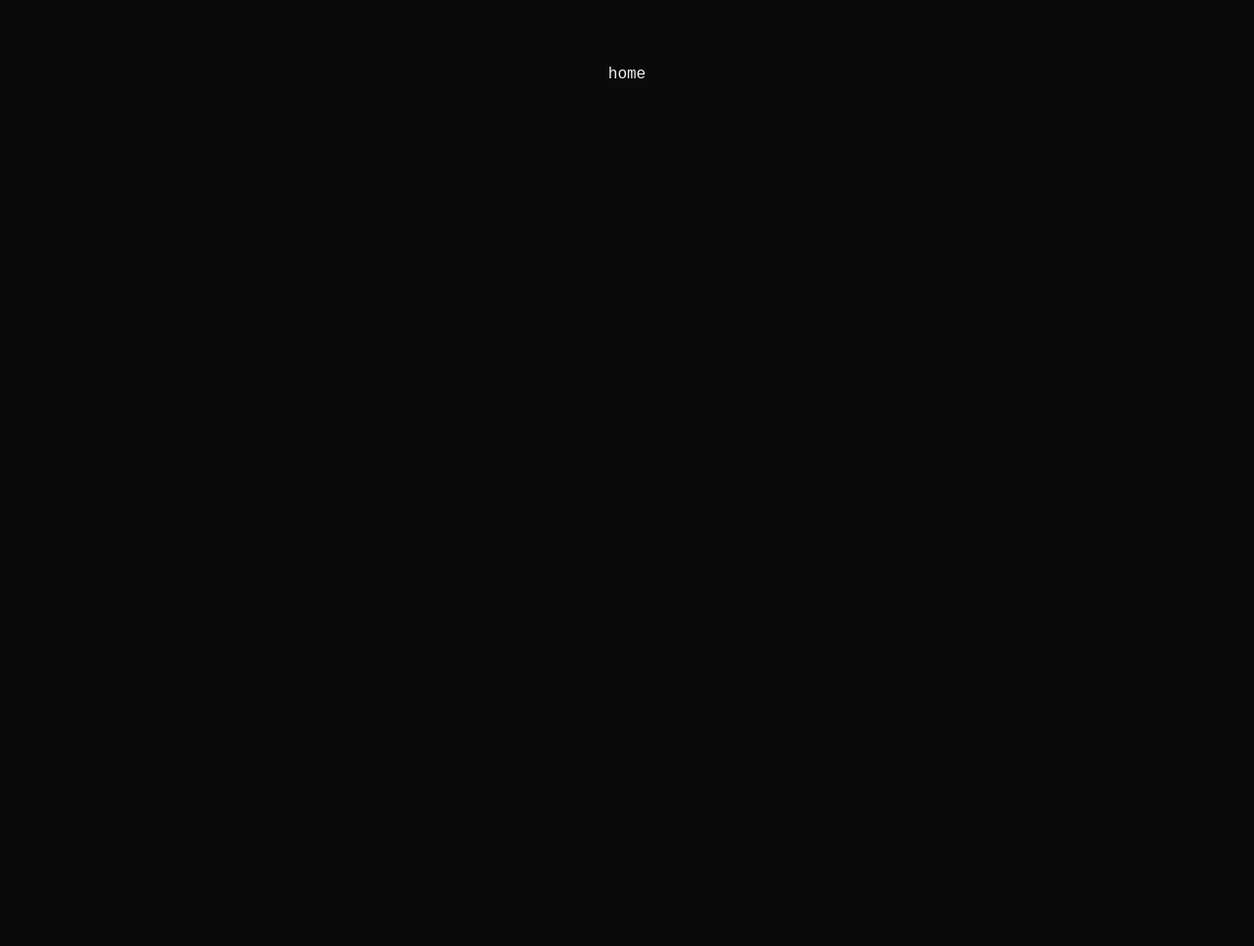
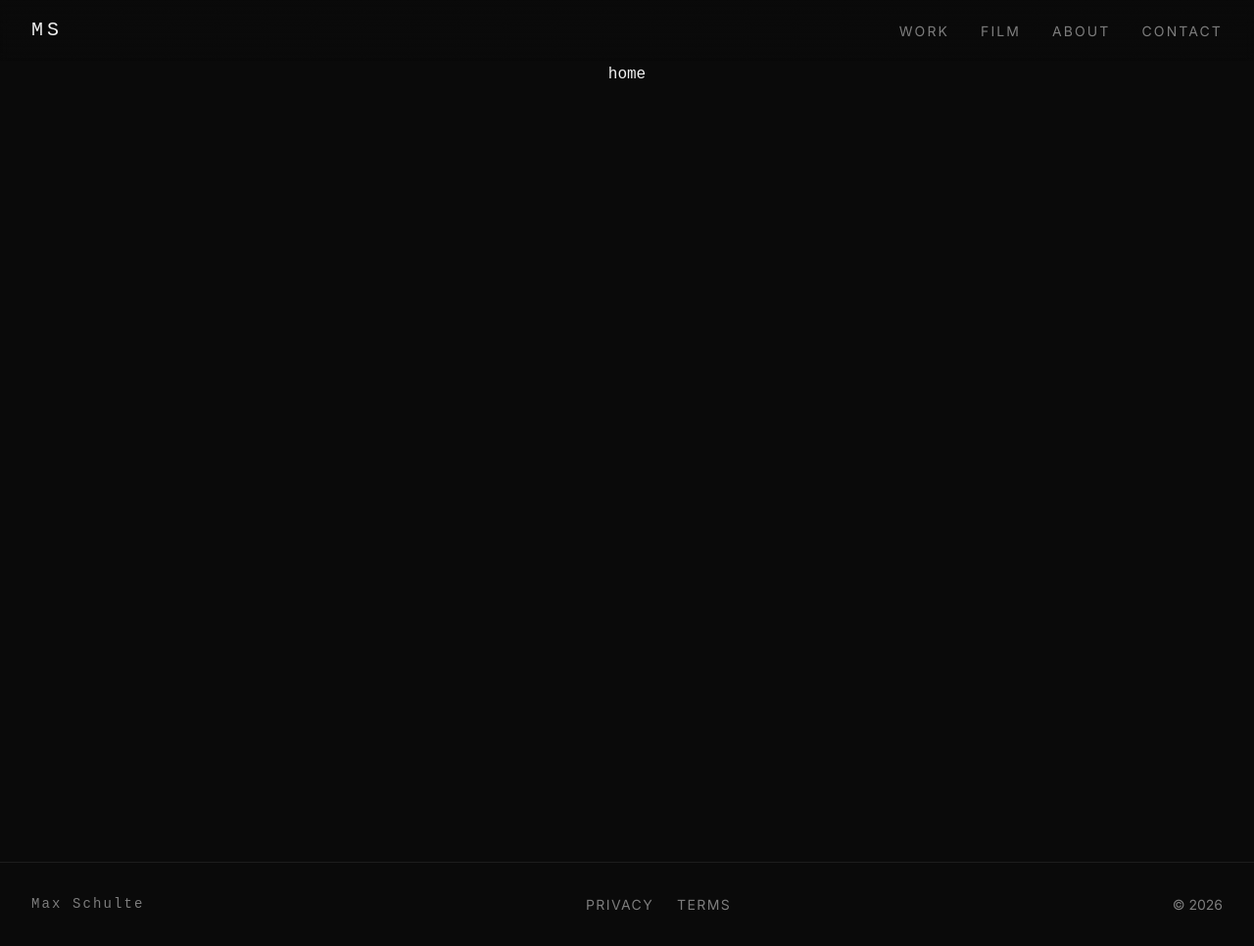
Before and after one commit to maxdeepvisage/maxschulte, a website built with Vite: page index.html in a window 1280 px wide. Shown: the whole page at 98% size. Before the commit the page ends 800 px from the top, so only its background shows below. Built offline with nearby package versions, Linux system fonts and the light colour scheme; a web font is replaced by a local one.

Commit message:
feat: navbar and footer

```diff
--- a/src/components/footer.js
+++ b/src/components/footer.js
@@ -1,7 +1,17 @@
-// src/components/footer.js
-export function createFooter() {
-  const f = document.createElement('footer');
-  f.className = 'site-footer';
-  f.textContent = '© maxschulte';
-  return f;
+export function renderFooter() {
+  const footer = document.createElement('footer')
+  footer.className = 'footer'
+
+  footer.innerHTML = `
+    <div class="footer__inner">
+      <span class="footer__name">Max Schulte</span>
+      <div class="footer__links">
+        <a data-link="/privacy">Privacy</a>
+        <a data-link="/terms">Terms</a>
+      </div>
+      <span class="footer__copy">© ${new Date().getFullYear()}</span>
+    </div>
+  `
+
+  return footer
 }
--- a/src/components/navbar.js
+++ b/src/components/navbar.js
@@ -1,7 +1,37 @@
-// src/components/navbar.js
-export function createNavbar() {
-  const nav = document.createElement('nav');
-  nav.className = 'navbar';
-  nav.textContent = 'Navbar';
-  return nav;
+import { push } from '../router.js'
+
+export function renderNavbar() {
+  const nav = document.createElement('nav')
+  nav.className = 'navbar'
+
+  nav.innerHTML = `
+    <a class="navbar__logo" data-link="/">MS</a>
+    <ul class="navbar__links">
+      <li><a data-link="/work">Work</a></li>
+      <li><a data-link="/videos">Film</a></li>
+      <li><a data-link="/about">About</a></li>
+      <li><a data-link="/contact">Contact</a></li>
+    </ul>
+    <button class="navbar__burger" aria-label="Menu">
+      <span></span><span></span>
+    </button>
+  `
+
+  // Mobile menu toggle
+  const burger = nav.querySelector('.navbar__burger')
+  const links  = nav.querySelector('.navbar__links')
+  burger.addEventListener('click', () => {
+    links.classList.toggle('open')
+    burger.classList.toggle('open')
+  })
+
+  // Fecha menu ao clicar em link
+  nav.querySelectorAll('[data-link]').forEach(link => {
+    link.addEventListener('click', () => {
+      links.classList.remove('open')
+      burger.classList.remove('open')
+    })
+  })
+
+  return nav
 }
--- a/src/main.js
+++ b/src/main.js
@@ -1,4 +1,9 @@
 import './styles/global.css'
 import { initRouter } from './router.js'
+import { renderNavbar } from './components/navbar.js'
+import { renderFooter } from './components/footer.js'
+
+document.body.prepend(renderNavbar())
+document.body.append(renderFooter())
 
 initRouter()
--- a/src/router.js
+++ b/src/router.js
@@ -10,17 +10,17 @@ import { renderAdminDashboard } from './pages/admin-dashboard.js'
 import { renderLegal } from './pages/legal.js'
 
 const routes = [
-  { path: '/',                          render: renderHome },
-  { path: '/categorias',                render: renderCategories },
-  { path: '/categorias/:cat',           render: renderEnsaios },
-  { path: '/categorias/:cat/:ensaio',   render: renderGaleria },
-  { path: '/videos',                    render: renderVideos },
-  { path: '/about',                     render: renderAbout },
-  { path: '/contact',                   render: renderContact },
-  { path: '/admin',                     render: renderAdminLogin },
-  { path: '/admin/dashboard',           render: renderAdminDashboard },
-  { path: '/privacidade',               render: () => renderLegal('privacidade') },
-  { path: '/termos',                    render: () => renderLegal('termos') },
+  { path: '/',                        render: renderHome },
+  { path: '/work',                    render: renderCategories },
+  { path: '/work/:cat',               render: renderEnsaios },
+  { path: '/work/:cat/:ensaio',       render: renderGaleria },
+  { path: '/videos',                  render: renderVideos },
+  { path: '/about',                   render: renderAbout },
+  { path: '/contact',                 render: renderContact },
+  { path: '/admin',                   render: renderAdminLogin },
+  { path: '/admin/dashboard',         render: renderAdminDashboard },
+  { path: '/privacy',                 render: () => renderLegal('privacy') },
+  { path: '/terms',                   render: () => renderLegal('terms') },
 ]
 
 function matchRoute(pathname) {
@@ -56,7 +56,7 @@ async function navigate(pathname) {
   const matched = matchRoute(pathname)
 
   if (!matched) {
-    app.innerHTML = '<div style="padding:4rem;text-align:center;font-family:monospace">404 — página não encontrada</div>'
+    app.innerHTML = '<div style="padding:4rem;text-align:center;font-family:monospace">404 — page not found</div>'
     return
   }
 
@@ -69,10 +69,8 @@ export function push(path) {
 }
 
 export function initRouter() {
-  // Navegação pelo botão voltar/avançar
   window.addEventListener('popstate', () => navigate(window.location.pathname))
 
-  // Intercepta cliques em links internos
   document.addEventListener('click', (e) => {
     const link = e.target.closest('[data-link]')
     if (!link) return
@@ -80,6 +78,5 @@ export function initRouter() {
     push(link.dataset.link)
   })
 
-  // Rota inicial
   navigate(window.location.pathname)
 }
--- /dev/null
+++ b/src/styles/footer.css
@@ -0,0 +1,43 @@
+.footer {
+  padding: var(--space-lg);
+  border-top: 1px solid var(--color-border);
+  margin-top: var(--space-2xl);
+}
+
+.footer__inner {
+  display: flex;
+  align-items: center;
+  justify-content: space-between;
+  max-width: 1400px;
+  margin: 0 auto;
+}
+
+.footer__name {
+  font-family: var(--font-display);
+  font-size: var(--font-size-sm);
+  letter-spacing: 0.15em;
+  color: var(--color-text-muted);
+}
+
+.footer__links {
+  display: flex;
+  gap: var(--space-md);
+}
+
+.footer__links a {
+  font-size: var(--font-size-sm);
+  color: var(--color-text-muted);
+  text-transform: uppercase;
+  letter-spacing: 0.1em;
+  cursor: pointer;
+  transition: color var(--transition-fast);
+}
+
+.footer__links a:hover {
+  color: var(--color-text);
+}
+
+.footer__copy {
+  font-size: var(--font-size-sm);
+  color: var(--color-text-muted);
+}
--- a/src/styles/global.css
+++ b/src/styles/global.css
@@ -4,6 +4,8 @@
 @import './reset.css';
 @import './variables.css';
 @import './animations.css';
+@import './navbar.css';
+@import './footer.css';
 
 body {
   background-color: var(--color-bg);
--- /dev/null
+++ b/src/styles/navbar.css
@@ -0,0 +1,88 @@
+.navbar {
+  position: fixed;
+  top: 0;
+  left: 0;
+  right: 0;
+  z-index: var(--z-nav);
+  display: flex;
+  align-items: center;
+  justify-content: space-between;
+  padding: var(--space-sm) var(--space-lg);
+  background: linear-gradient(to bottom, rgba(10,10,10,0.9), transparent);
+  backdrop-filter: blur(4px);
+}
+
+.navbar__logo {
+  font-family: var(--font-display);
+  font-size: var(--font-size-lg);
+  letter-spacing: 0.2em;
+  color: var(--color-text);
+  cursor: pointer;
+}
+
+.navbar__links {
+  display: flex;
+  gap: var(--space-lg);
+}
+
+.navbar__links a {
+  font-size: var(--font-size-sm);
+  letter-spacing: 0.15em;
+  text-transform: uppercase;
+  color: var(--color-text-muted);
+  transition: color var(--transition-fast);
+  cursor: pointer;
+}
+
+.navbar__links a:hover {
+  color: var(--color-text);
+}
+
+.navbar__burger {
+  display: none;
+  flex-direction: column;
+  gap: 5px;
+  padding: 4px;
+}
+
+.navbar__burger span {
+  display: block;
+  width: 22px;
+  height: 1px;
+  background: var(--color-text);
+  transition: transform var(--transition-base), opacity var(--transition-base);
+}
+
+.navbar__burger.open span:first-child {
+  transform: translateY(6px) rotate(45deg);
+}
+
+.navbar__burger.open span:last-child {
+  transform: translateY(-6px) rotate(-45deg);
+}
+
+@media (max-width: 768px) {
+  .navbar__burger {
+    display: flex;
+  }
+
+  .navbar__links {
+    display: none;
+    position: fixed;
+    inset: 0;
+    background: var(--color-bg);
+    flex-direction: column;
+    align-items: center;
+    justify-content: center;
+    gap: var(--space-xl);
+    z-index: var(--z-nav);
+  }
+
+  .navbar__links.open {
+    display: flex;
+  }
+
+  .navbar__links a {
+    font-size: var(--font-size-xl);
+  }
+}
```
